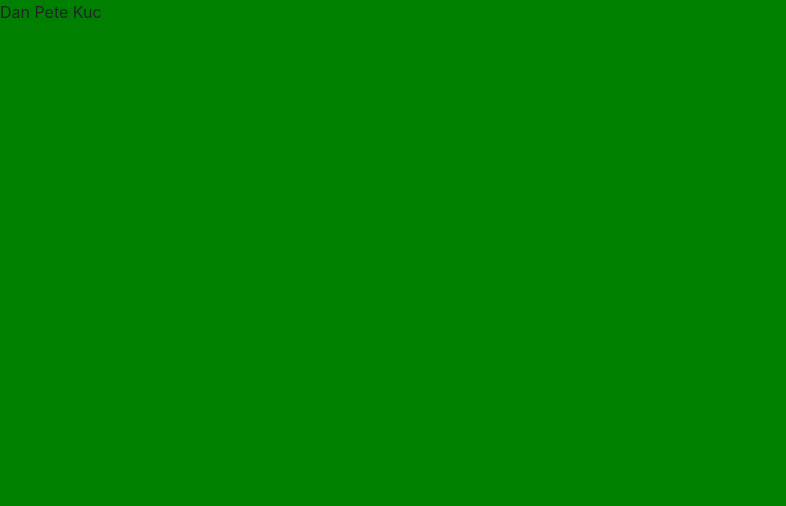
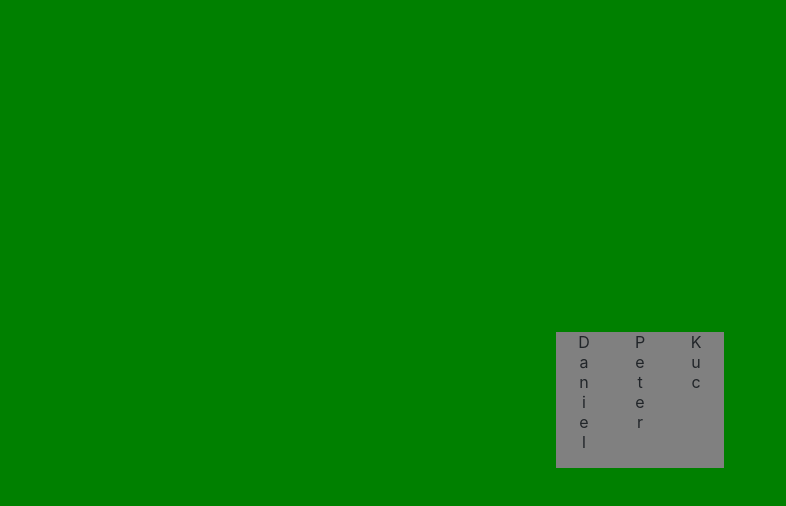
Before and after one commit to danielkuc/portfolio, a React (Create React App) app: page / in a window 1280 px wide. Shown: the top 506 px of the page, without its empty margins (0-786 px from the left). Built offline with nearby package versions, Linux system fonts and the light colour scheme.

Commit message:
front page setup

```diff
--- a/src/App.css
+++ b/src/App.css
@@ -1,3 +1,12 @@
 .background {
   background: green;
 }
+
+.test {
+  background: grey;
+}
+
+.vertical-text {
+  writing-mode: vertical-rl;
+  text-orientation: upright;
+}
--- a/src/App.js
+++ b/src/App.js
@@ -1,14 +1,13 @@
 import React from 'react';
 // import { BrowserRouter as Router, Link, Switch } from 'react-router-dom';
 import './App.css';
+import Intro from './components/Intro';
 
 
 const App = () => {
   return (
-    <div className="container-flex vh-100 background">
-        <div >
-          Dan Pete Kuc
-      </div>
+    <div>
+      <Intro />
     </div>
   )
 }
--- a/src/components/Intro.js
+++ b/src/components/Intro.js
@@ -2,8 +2,14 @@ import React from 'react';
 
 const Intro = () => {
   return (
-    <div>
-
+    <div className="container-flex d-flex vh-100 background justify-content-center align-items-center">
+      <div className="row">
+        <div className=" test">
+          <p className="d-inline vertical-text align-top">Daniel</p>
+          <p className="d-inline vertical-text align-top">Peter</p>
+          <p className="d-inline vertical-text align-top">Kuc</p>
+        </div>
+      </div>
     </div>
   )
 }
```
